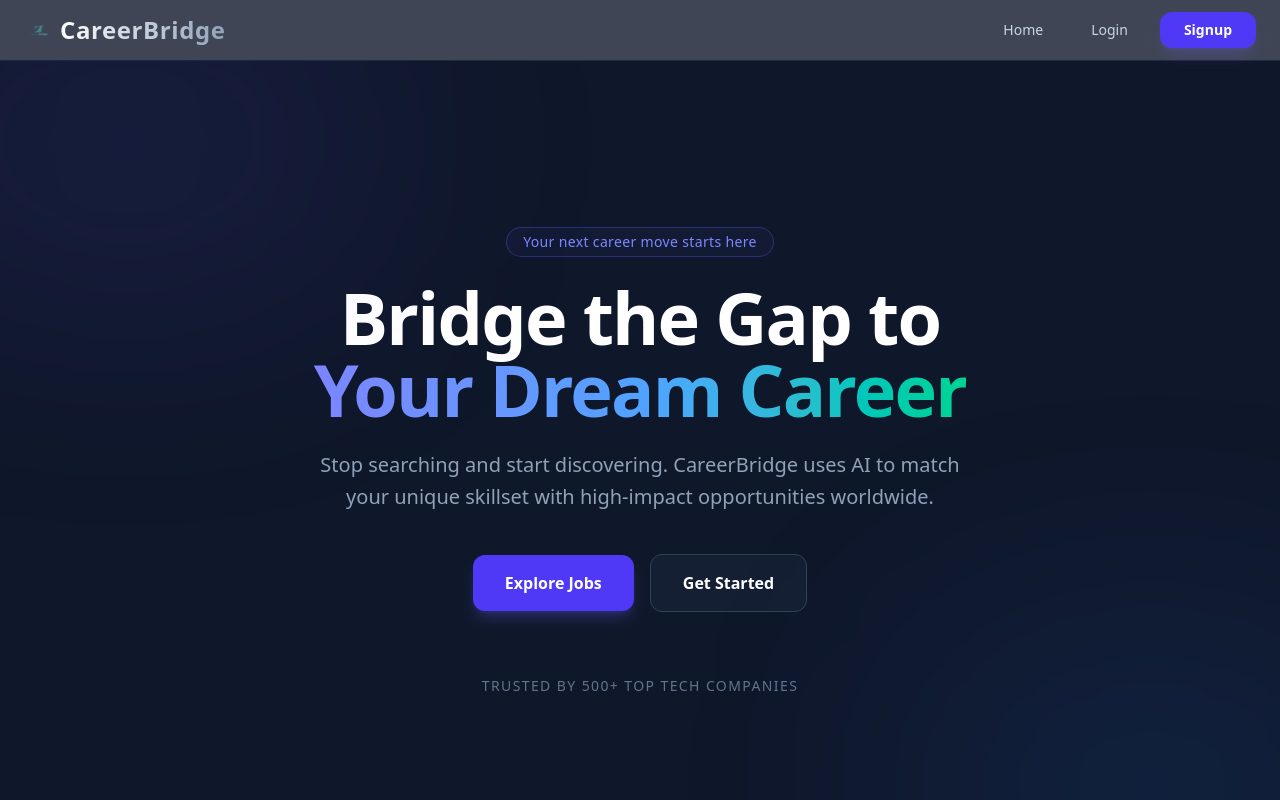
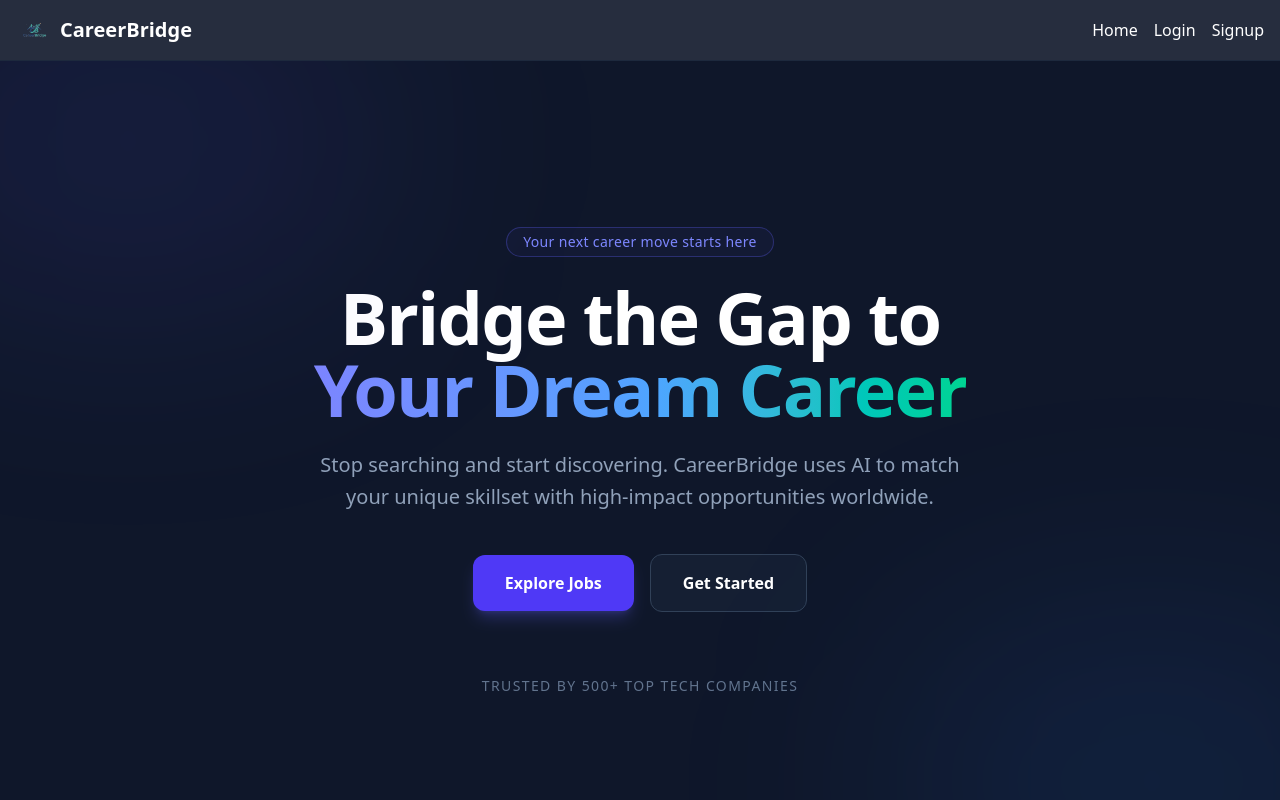
Before and after one commit to Amanverma45/careerBridge, a React app: page / in a window 1280 px wide. Shown: the top 800 px of the page. Built offline with nearby package versions, Linux system fonts and the light colour scheme; the HTML template or start-up script is replaced by a standard one.

Commit message:
navbar logo fix

```diff
--- a/src/component/Navbar.jsx
+++ b/src/component/Navbar.jsx
@@ -1,89 +1,125 @@
-import React, { useEffect } from 'react'
+import React, { useEffect, useState } from 'react'
 import { Link, useNavigate } from "react-router-dom"
-import { HiOutlineLogout } from "react-icons/hi"
+import { HiOutlineLogout, HiMenu, HiX } from "react-icons/hi"
 import logo from "./Images/logo.png"
 
 function Navbar() {
   const token = localStorage.getItem('token')
-  const navigate = useNavigate();
+  const navigate = useNavigate()
+  const [menuOpen, setMenuOpen] = useState(false)
 
   const storedUser = localStorage.getItem("user")
   const user = storedUser ? JSON.parse(storedUser) : null
 
-  //  Session expires
+  // Session expire
   useEffect(() => {
     const loginTime = localStorage.getItem("loginTime")
 
     if (loginTime) {
       const now = Date.now()
-      const diff = now - loginTime
-
-      if (diff > 3600000) {
-        alert("Session expired, please login again")
-
-        localStorage.removeItem("token")
-        localStorage.removeItem("user")
-        localStorage.removeItem("loginTime")
-
+      if (now - loginTime > 3600000) {
+        localStorage.clear()
         navigate("/login")
       }
     }
   }, [navigate])
 
   return (
-    <nav className="sticky top-0 z-50 w-full bg-[#0f172a]/80 backdrop-blur-md border-b border-slate-800 text-white px-6 py-3 flex items-center justify-between">
+    <nav className="sticky top-0 z-50 w-full bg-[#0f172a]/90 backdrop-blur-md border-b border-slate-800 text-white">
 
-      <div className="flex items-center gap-2 flex-nowrap overflow-hidden">
-        <img
-          src={logo}
-          alt="CareerBridge Logo"
-          className="h-8 md:h-7 w-auto object-contain"
-        />
-        <span className="text-lg md:text-2xl font-extrabold tracking-wide bg-gradient-to-r from-white to-slate-400 bg-clip-text text-transparent whitespace-nowrap">
-          CareerBridge
-        </span>
+      <div className="max-w-7xl mx-auto px-4 py-3 flex items-center justify-between">
+
+        <div className="flex items-center gap-2 min-w-0">
+          <img src={logo} className="h-8 md:h-9 w-auto shrink-0" />
+          <span className="text-lg md:text-xl font-bold truncate">
+            CareerBridge
+          </span>
+        </div>
+
+        <div className="hidden md:flex items-center gap-4">
+
+          {!token && (
+            <>
+              <Link to="/" className="nav-link">Home</Link>
+              <Link to="/login" className="nav-link">Login</Link>
+              <Link to="/signup" className="btn-primary">Signup</Link>
+            </>
+          )}
+
+          {token && user?.role === "user" && (
+            <>
+              <Link to="/dashboard" className="nav-link">Dashboard</Link>
+              <Link to="/jobs" className="btn-primary">Jobs</Link>
+            </>
+          )}
+
+          {token && user?.role === "recruiter" && (
+            <>
+              <Link to="/addJobs" className="nav-link">Add Jobs</Link>
+              <Link to="/recruiterdashboard" className="nav-link">Dashboard</Link>
+            </>
+          )}
+
+          {token && (
+            <button
+              onClick={() => {
+                localStorage.clear()
+                navigate('/')
+              }}
+              className="flex items-center gap-2 px-4 py-2 rounded-lg bg-rose-500/10 text-rose-400 hover:bg-rose-500 hover:text-white transition"
+            >
+              Logout <HiOutlineLogout />
+            </button>
+          )}
+        </div>
+
+        <button
+          className="md:hidden text-2xl"
+          onClick={() => setMenuOpen(!menuOpen)}
+        >
+          {menuOpen ? <HiX /> : <HiMenu />}
+        </button>
       </div>
 
-      <div className="flex items-center gap-2">
-        {!token && (
-          <div className="flex items-center gap-2 md:gap-4">
-            <Link to="/" className="px-4 py-2 rounded-lg text-sm font-medium text-slate-300 hover:text-white hover:bg-slate-800/60 transition-all">Home</Link>
-            <Link to="/login" className="px-4 py-2 rounded-lg text-sm font-medium text-slate-300 hover:text-white hover:bg-slate-800/60 transition-all">Login</Link>
-            <Link to="/signup" className="px-6 py-2 rounded-xl text-sm font-semibold bg-indigo-600 hover:bg-indigo-500 shadow-lg shadow-indigo-500/20 transition-all active:scale-95">Signup</Link>
-          </div>
-        )}
+      {menuOpen && (
+        <div className="md:hidden px-4 pb-4 flex flex-col gap-3 bg-[#0f172a]">
 
-        {token && (
-          <>
-            {user?.role === "user" && (
-              <>
-                <Link to="/dashboard" className="px-4 py-2 rounded-lg text-sm font-medium text-slate-300 hover:text-white hover:bg-slate-800/60 transition-all">Dashboard</Link>
-                <Link to="/jobs" className="px-6 py-2 rounded-xl text-sm font-semibold bg-indigo-600 hover:bg-indigo-500 shadow-lg shadow-indigo-500/20 transition-all active:scale-95">Jobs</Link>
-              </>
-            )}
+          {!token && (
+            <>
+              <Link to="/" onClick={()=>setMenuOpen(false)} className="nav-link">Home</Link>
+              <Link to="/login" onClick={()=>setMenuOpen(false)} className="nav-link">Login</Link>
+              <Link to="/signup" onClick={()=>setMenuOpen(false)} className="btn-primary">Signup</Link>
+            </>
+          )}
 
-            {user?.role === "recruiter" && (
-              <>
-                <Link to="/addJobs" className="px-4 py-2 rounded-lg text-sm font-medium text-slate-300 hover:text-white hover:bg-slate-800/60 transition-all">Add-Jobs</Link>
-                <Link to="/recruiterdashboard" className="px-4 py-2 rounded-lg text-sm font-medium text-slate-300 hover:text-white hover:bg-slate-800/60 transition-all">Recruiter-Dashboard</Link>
-              </>
-            )}
+          {token && user?.role === "user" && (
+            <>
+              <Link to="/dashboard" onClick={()=>setMenuOpen(false)} className="nav-link">Dashboard</Link>
+              <Link to="/jobs" onClick={()=>setMenuOpen(false)} className="btn-primary">Jobs</Link>
+            </>
+          )}
 
+          {token && user?.role === "recruiter" && (
+            <>
+              <Link to="/addJobs" onClick={()=>setMenuOpen(false)} className="nav-link">Add Jobs</Link>
+              <Link to="/recruiterdashboard" onClick={()=>setMenuOpen(false)} className="nav-link">Dashboard</Link>
+            </>
+          )}
+
+          {token && (
             <button
               onClick={() => {
-                localStorage.removeItem('token')
-                localStorage.removeItem('user')
-                localStorage.removeItem('loginTime')
+                localStorage.clear()
                 navigate('/')
               }}
-              className="flex items-center gap-2 px-5 py-2.5 rounded-xl border border-rose-500/30 bg-rose-500/10 text-rose-400 hover:bg-rose-500 hover:text-white transition-all duration-300 group shadow-lg shadow-rose-500/10"
+              className="px-4 py-2 rounded-lg bg-rose-500 text-white"
             >
-              <span className="text-sm font-bold">Logout</span>
-              <HiOutlineLogout className="text-xl group-hover:translate-x-1 transition-transform" />
+              Logout
             </button>
-          </>
-        )}
-      </div>
+          )}
+        </div>
+      )}
+
     </nav>
   )
 }
```
